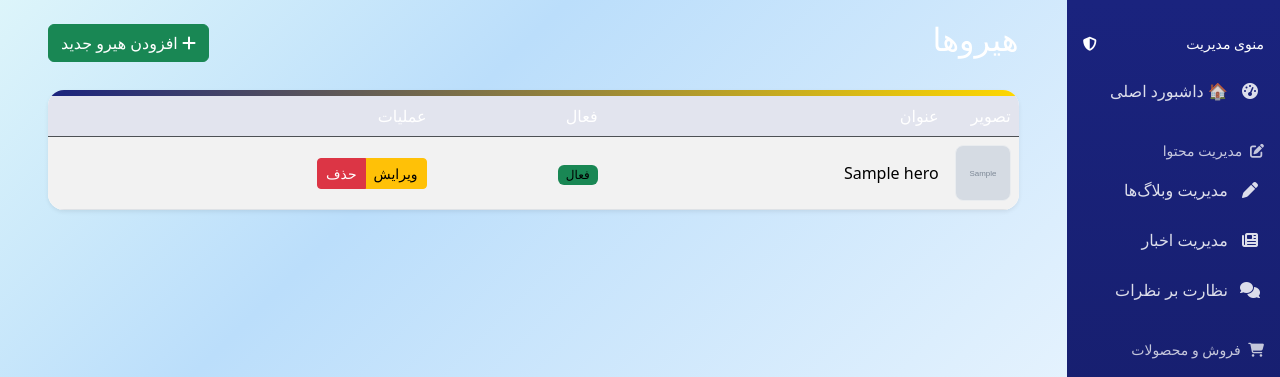
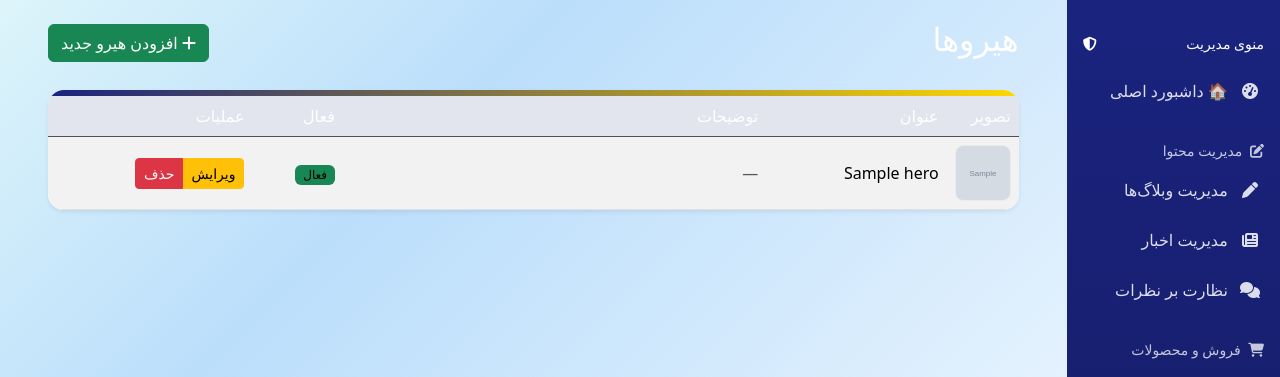
Before and after one commit to sofn1/pasargadGold, a Django app: page /admin-dashboard/heroes/ in a window 1280 px wide. Shown: the part 56-433 px from the top of the page. Run offline with Django 5.2, Linux system fonts and the light colour scheme; a user stored in the database is signed in; tables that the repository leaves empty hold one stand-in row (values such as "Sample post"); grey boxes marked "Sample" are stand-in pictures; parts of the project's set-up code (start-up, migrations or seed data) failed here and were passed over; some libraries are stand-ins or nearby versions; some web fonts are replaced.

Commit message:
primary commit - write rest of frontend

```diff
--- a/templates/admin_dashboard/heroes/list.html
+++ b/templates/admin_dashboard/heroes/list.html
@@ -19,6 +19,7 @@
           <tr>
             <th style="width:72px;">تصویر</th>
             <th>عنوان</th>
+            <th style="min-width:260px;">توضیحات</th>
             <th>فعال</th>
             <th>عملیات</th>
           </tr>
@@ -39,6 +40,16 @@
             </td>
 
             <td>{{ hero.title }}</td>
+
+            <td>
+              {% if hero.description %}
+                <div class="text-truncate" style="max-width: 380px;" title="{{ hero.description }}">
+                  {{ hero.description|truncatechars:120 }}
+                </div>
+              {% else %}
+                <span class="text-muted">—</span>
+              {% endif %}
+            </td>
 
             <td>
               {% if hero.is_active %}
```
